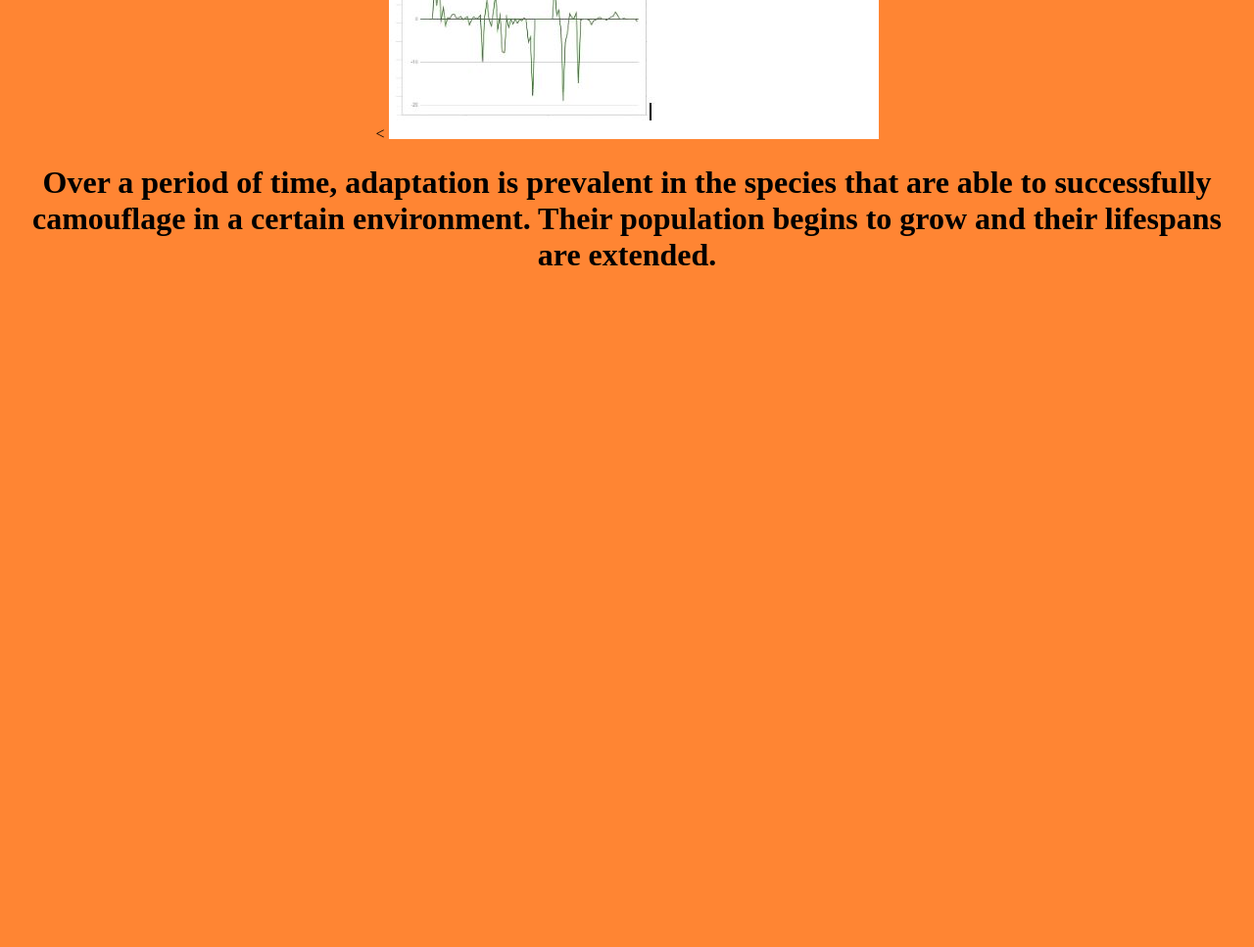
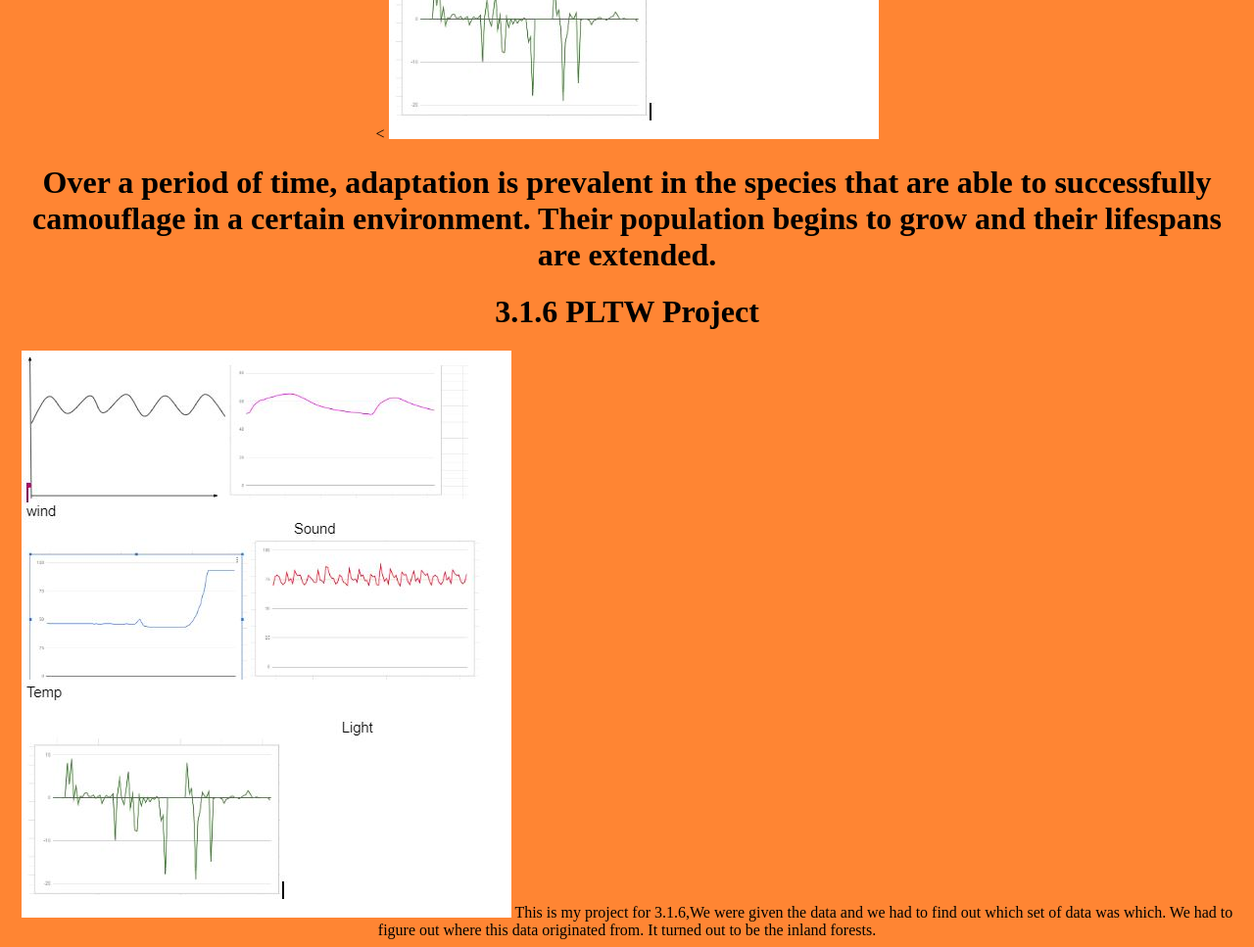
Before and after one commit to sebastianchladek/WebSite-, a plain HTML site: page portfolio.html in a window 1280 px wide. Shown: the part 4651-5618 px from the top of the page at 98% size. Before the commit the page ends 4951 px from the top, so only its background shows below. Drawn offline with Linux system fonts and the light colour scheme.

Commit message:
Update portfolio.html

```diff
--- a/portfolio.html
+++ b/portfolio.html
@@ -56,3 +56,8 @@
 	  <center>
           <h1>Over a period of time, adaptation is prevalent in the species that are able to successfully camouflage in a certain environment. Their population begins to grow and their lifespans are extended. </h1>
 	 </center>
+	 <center>
+	 <h1>3.1.6 PLTW Project</h1>
+	 <img src="https://github.com/sebastianchladek/WebSite-/blob/main/images/Capture.JPG?raw=true"
+	 <h1> This is my project for 3.1.6,We were given the data and we had to find out which set of data was which. We had to figure out where this data originated from. It turned out to be the inland forests.</h1>
+	 </center>
```
